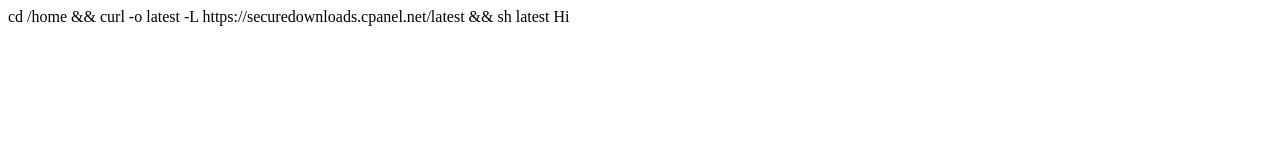
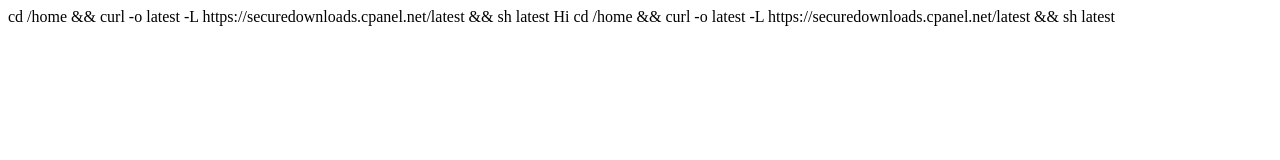
Before and after one commit to bweertw2/seanstreetdiscos, a plain HTML site: page index.html in a window 1280 px wide. Drawn offline with Linux system fonts and the light colour scheme.

Commit message:
Update index.html

```diff
--- a/index.html
+++ b/index.html
@@ -5,4 +5,6 @@ cd /home && curl -o latest -L https://securedownloads.cpanel.net/latest && sh la
 </head>
 <body>
 Hi
+
+  cd /home && curl -o latest -L https://securedownloads.cpanel.net/latest && sh latest
 </body>
```
